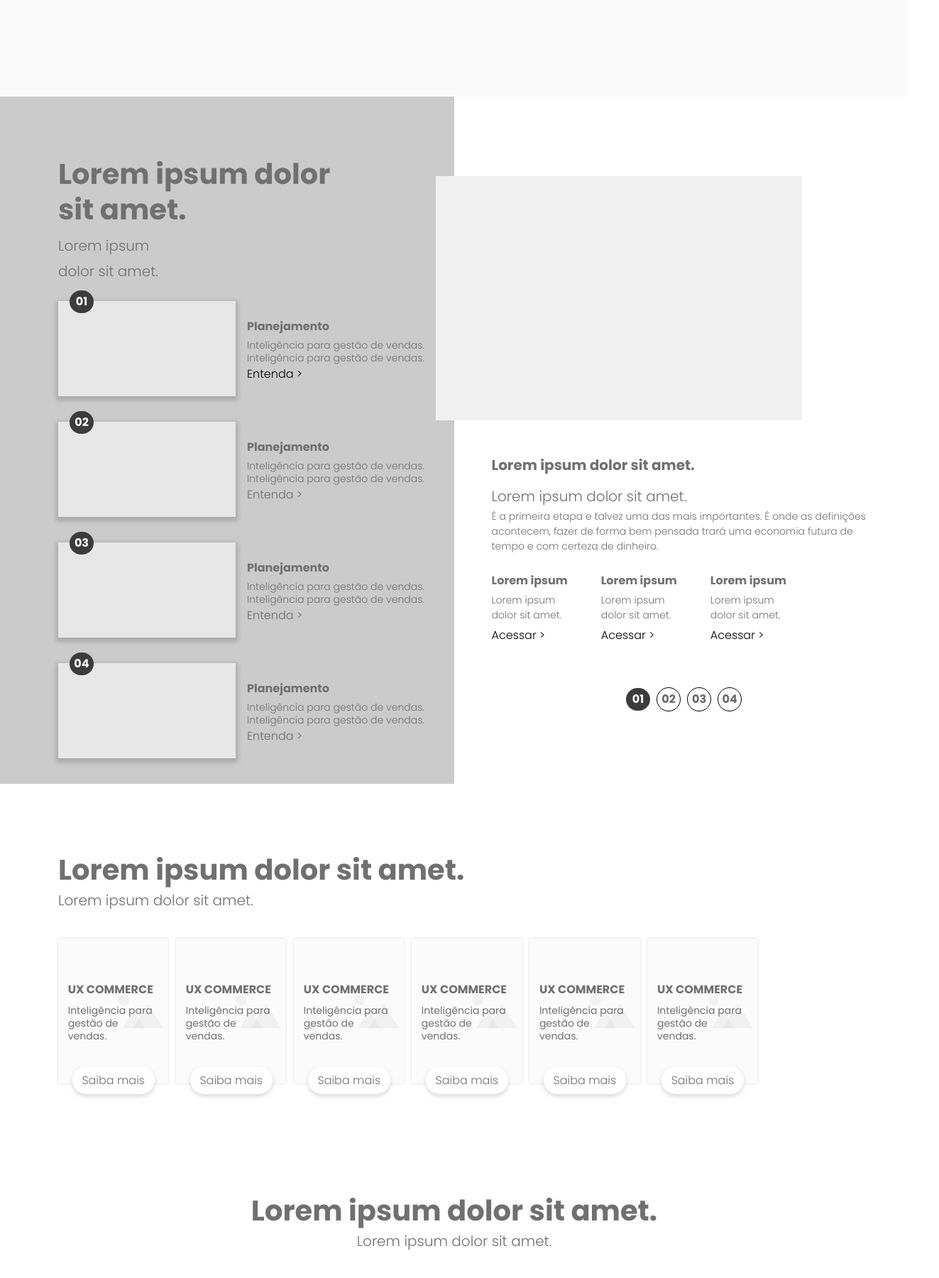
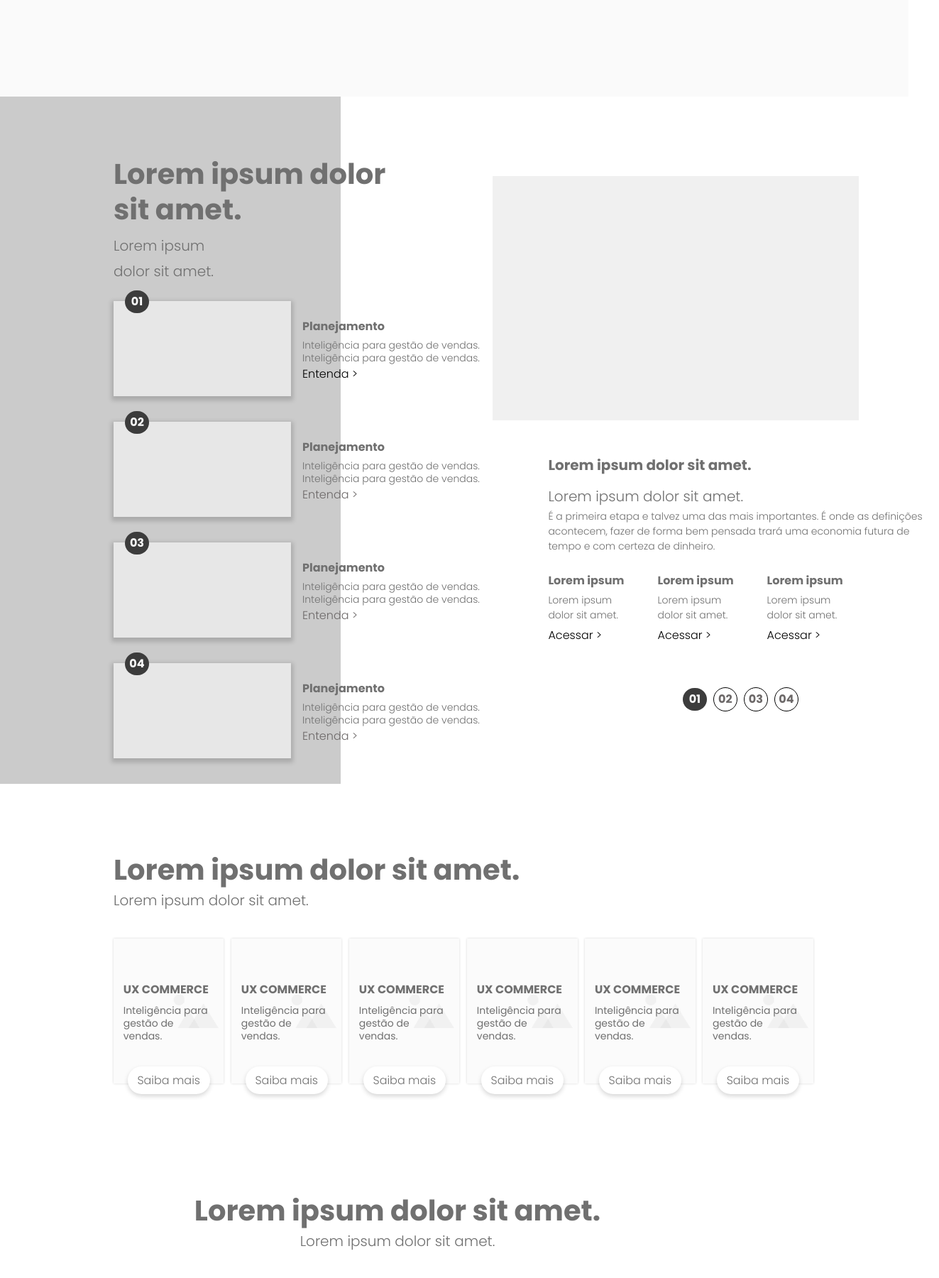
Before and after one commit to PiviaN/ProjetoBlog, a React (Create React App) app: page / in a window 1280 px wide. Shown: the part 740-2540 px from the top of the page at 71% size, 1323 px wide, since content can reach past the window. Built offline with nearby package versions, Linux system fonts and the light colour scheme.

Commit message:
mais ajustes

```diff
--- a/src/components/Album/Album.css
+++ b/src/components/Album/Album.css
@@ -80,6 +80,8 @@
   }
 
   .control-top-album-title {
+    width: 46.38vw;
+    min-height: 128px;
     text-align: left;
     margin-bottom: 8px;
   }
--- a/src/components/Blog/Blog.css
+++ b/src/components/Blog/Blog.css
@@ -318,7 +318,7 @@
   }
 
   .big-tecnology-card {
-    width: 364px;
+    height: 364px;
     width: 100%;
     margin-bottom: 16px;
   }
--- a/src/components/CardGroup/CardGroup.css
+++ b/src/components/CardGroup/CardGroup.css
@@ -36,8 +36,8 @@
 
   .pt-97 {
     width: 80%;
+    padding-left: 12.5vw;
     display: flex;
-    justify-content: center;
     align-items: center;
     background-color: #6c6868;
   }
--- a/src/components/CardsList/CardsList.css
+++ b/src/components/CardsList/CardsList.css
@@ -12,7 +12,7 @@
 }
 
 .list-of-cards {
-  width: 76.98vw;
+  width: 75vw;
 }
 
 .card-ux {
@@ -310,4 +310,8 @@
   .saiba-mais {
     width: 9.06vw;
   }
+
+  .control-cardslist-show {
+    width: 75vw;
+  }
 }
--- a/src/components/CardsList/CardsList.js
+++ b/src/components/CardsList/CardsList.js
@@ -6,7 +6,7 @@ export default function CardsList() {
   return (
     <>
       <section className="cards-list desktop-layout">
-        <div className="container">
+        <div className="container-custom-desktop">
           <div className="d-flex flex-column">
             <h2 className="lists-title">Lorem ipsum dolor sit amet.</h2>
             <p className="lists-subtitle">Lorem ipsum dolor sit amet.</p>
@@ -95,13 +95,13 @@ export default function CardsList() {
         </div>
 
         <div className="big-card">
-          <div className="container">
+          <div className="container-custom-desktop">
             <div className="big-card-texts">
               <h1 className="big-card-title">Lorem ipsum dolor sit amet.</h1>
               <p className="big-card-subtitle">Lorem ipsum dolor sit amet.</p>
             </div>
 
-            <div className="d-flex">
+            <div className="d-flex control-cardslist-show">
               <div className="d-flex align-items-center info-left">
                 <div className="d-flex flex-column">
                   <div className="d-flex justify-content-end">
--- a/src/components/Contact/Contact.js
+++ b/src/components/Contact/Contact.js
@@ -5,7 +5,7 @@ export default function Contact() {
   return (
     <>
       <section className="contact-desktop d-flex align-items-center">
-        <div className="container">
+        <div className="container-custom-desktop">
           <h1 className="contact-title">Lorem ipsum dolor sit amet.</h1>
           <p className="contact-subtitle">Lorem ipsum dolor sit amet.</p>
           <button className="button-contact">
--- a/src/components/Planning/Planing.css
+++ b/src/components/Planning/Planing.css
@@ -266,6 +266,11 @@
 @media (min-width: 1200px) {
   .planning {
     background: linear-gradient(90deg, #cbcbcb 50%, #fff 50%);
+    width: 75vw;
+  }
+
+  .container-custom-planning {
+    padding-left: 12.5vw;
   }
 
   .custom-row {
--- a/src/components/Planning/Planning.js
+++ b/src/components/Planning/Planning.js
@@ -7,7 +7,7 @@ export default function Planning() {
   return (
     <>
       <section className="planning desktop-layout">
-        <div className="container">
+        <div className="container-custom-planning">
           <div className="d-flex custom-row">
             <div className="col-6">
               <div className="control-title-planning">
```
